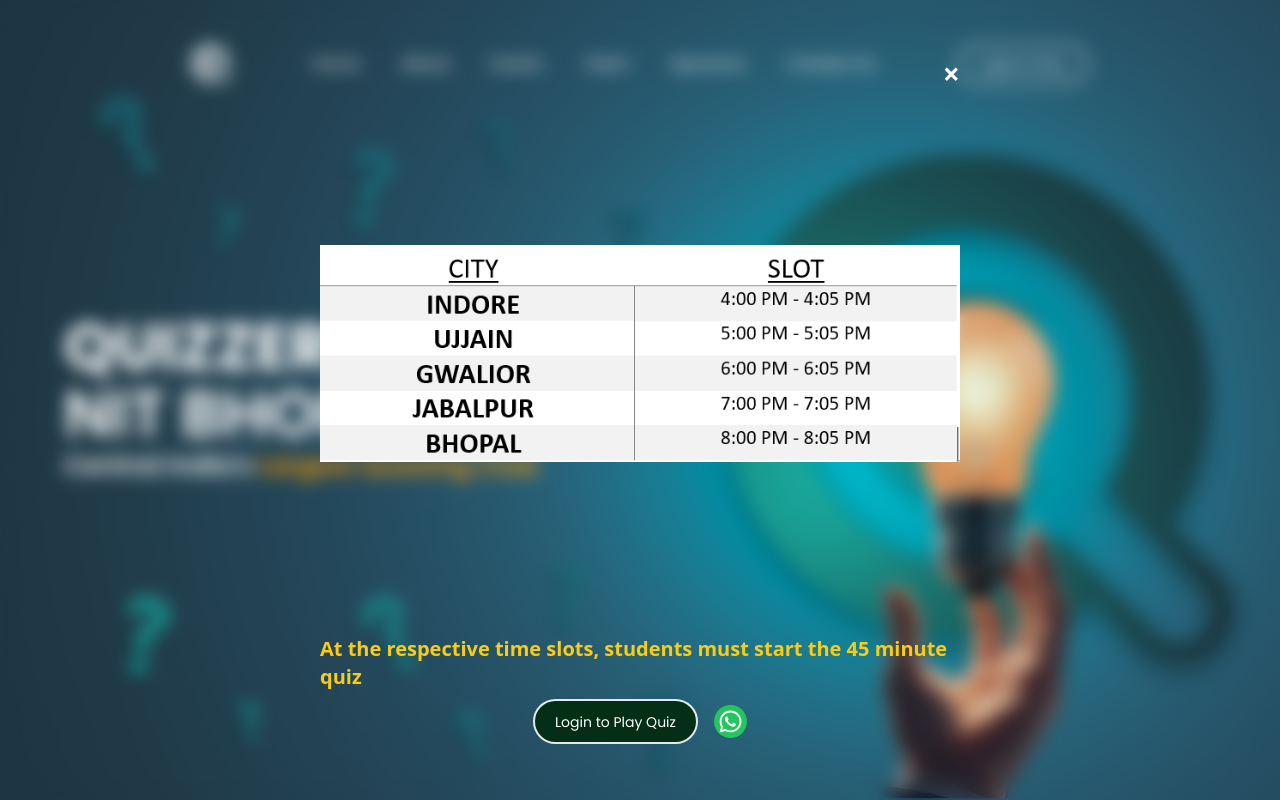
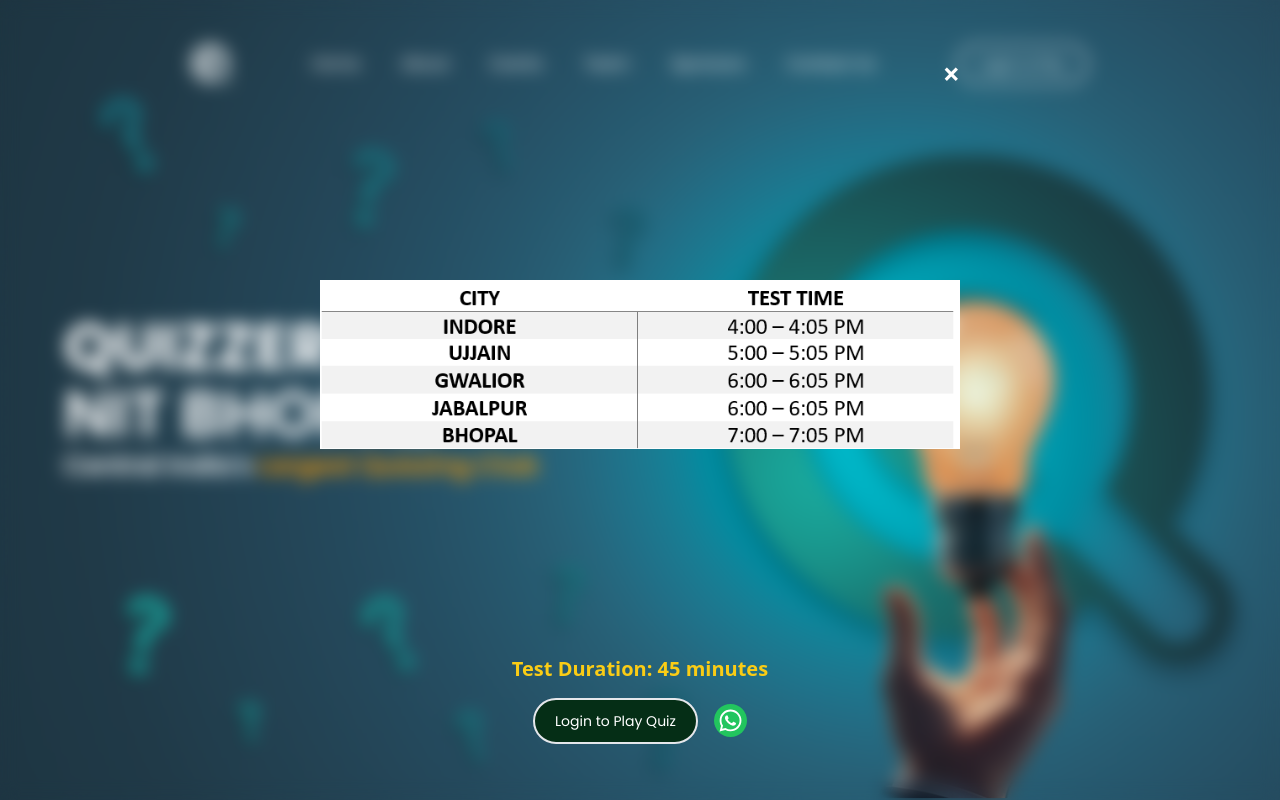
Before and after one commit to quizzersclubmanit/qcm-website, a React (Vite) app: page / in a window 1280 px wide. Shown: the top 800 px of the page. Built offline with nearby package versions, Linux system fonts and the light colour scheme; no server answers; a web font is replaced by a local one.

Commit message:
update initial popup

```diff
--- a/src/components/PopupModal.jsx
+++ b/src/components/PopupModal.jsx
@@ -45,7 +45,7 @@ const Modal = ({ setShowModal = () => {} }) => {
         </button>
         <img src={slots} className="object-contain w-full h-full" alt="" />
         <p className="text-yellow-400 font-bold overflow-y-hidden py-3">
-          At the respective time slots, students must start the 45 minute quiz
+          Test Duration: 45 minutes
         </p>
 
         <div className="w-full flex flex-row justify-center overflow-y-hidden mt-2">
```
Also changed, not shown: src/assets/slots.png.
